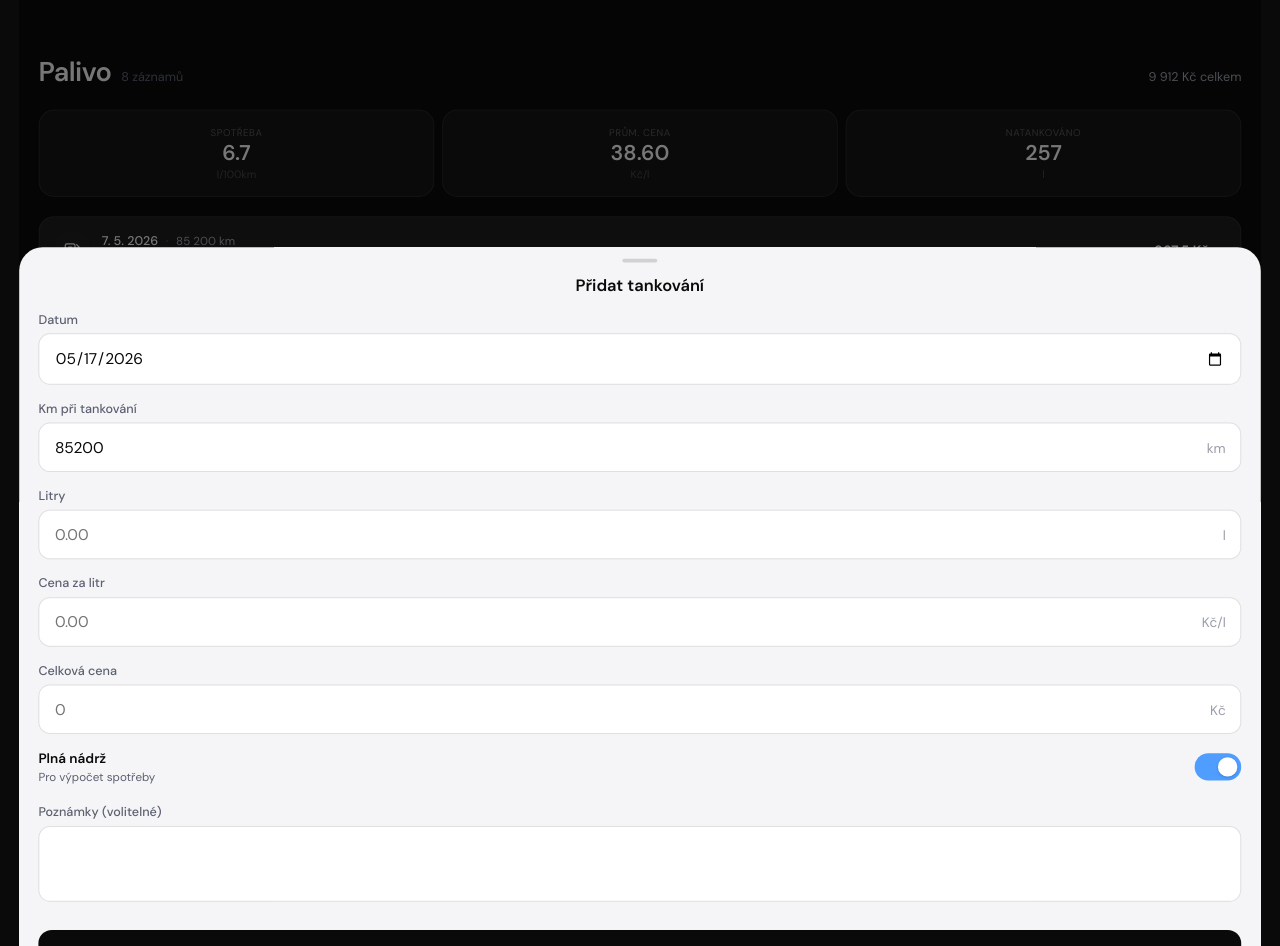
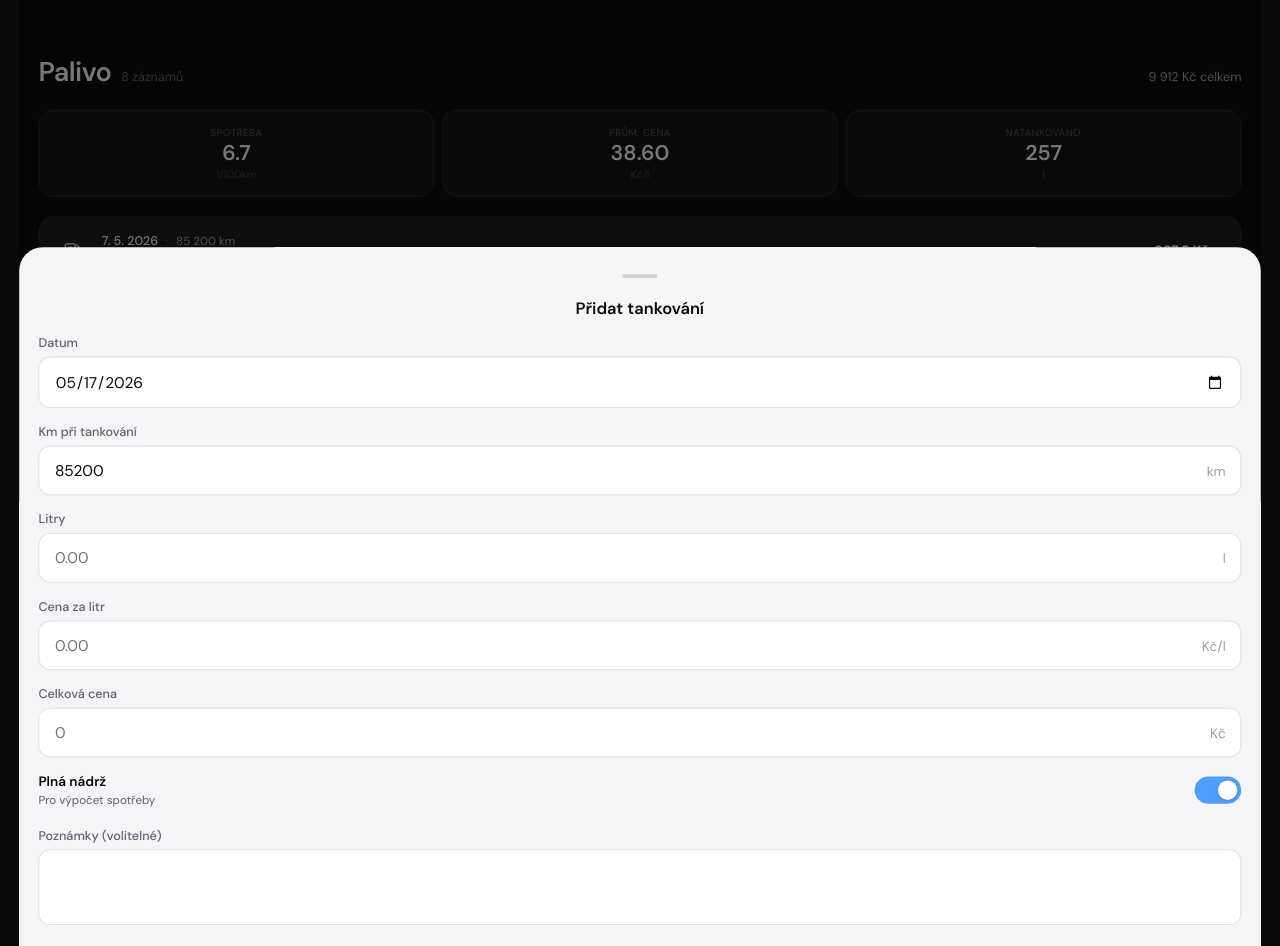
Before and after one commit to Luky947/car-manager, a React (Vite) app: page /fuel in a window 1280 px wide. Both pictures are taken after a click on the button 640 px from the left and 768 px from the top of the page. Built offline with nearby package versions, Linux system fonts and the light colour scheme.

Commit message:
fix: CarDetail sheet safe area inset top
Co-Authored-By: Claude Sonnet 4.6 <noreply@anthropic.com>

```diff
--- a/src/components/ui/BottomSheet.tsx
+++ b/src/components/ui/BottomSheet.tsx
@@ -112,25 +112,21 @@ export default function BottomSheet({ isOpen, onClose, title, children }: Props)
           transition: animateIn
             ? 'transform 420ms cubic-bezier(0.34, 1.56, 0.64, 1)'
             : 'transform 320ms cubic-bezier(0.4, 0, 1, 1)',
+          paddingTop: 'max(env(safe-area-inset-top), 16px)',
           paddingBottom: 'env(safe-area-inset-bottom)',
           WebkitOverflowScrolling: 'touch',
         }}
       >
         {/* Handle */}
-        <div
-          style={{
-            display: 'flex',
-            justifyContent: 'center',
-            paddingTop: 12,
-            paddingBottom: 8,
-          }}
-        >
+        <div style={{ display: 'flex', justifyContent: 'center' }}>
           <div
             style={{
               width: 36,
               height: 4,
               background: 'rgba(0,0,0,0.15)',
               borderRadius: 2,
+              marginTop: 12,
+              marginBottom: 16,
             }}
           />
         </div>
```
